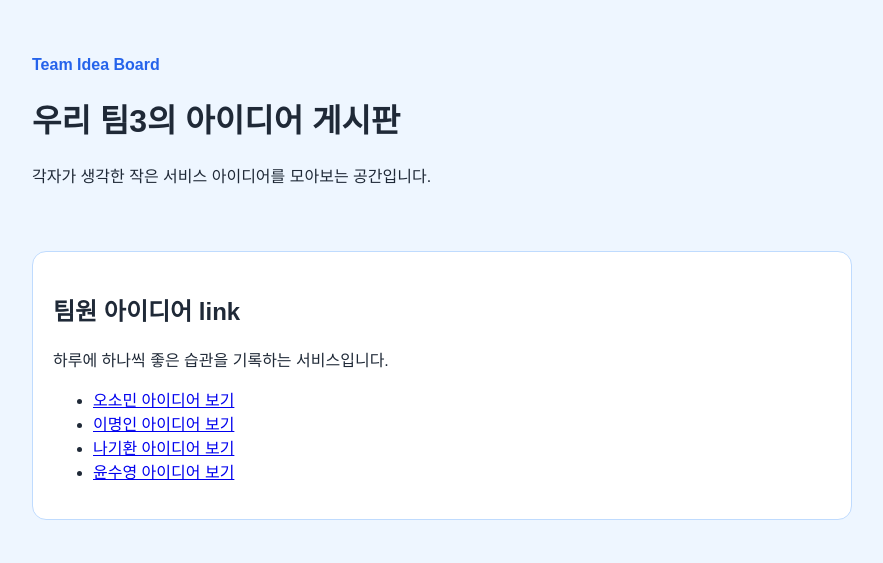
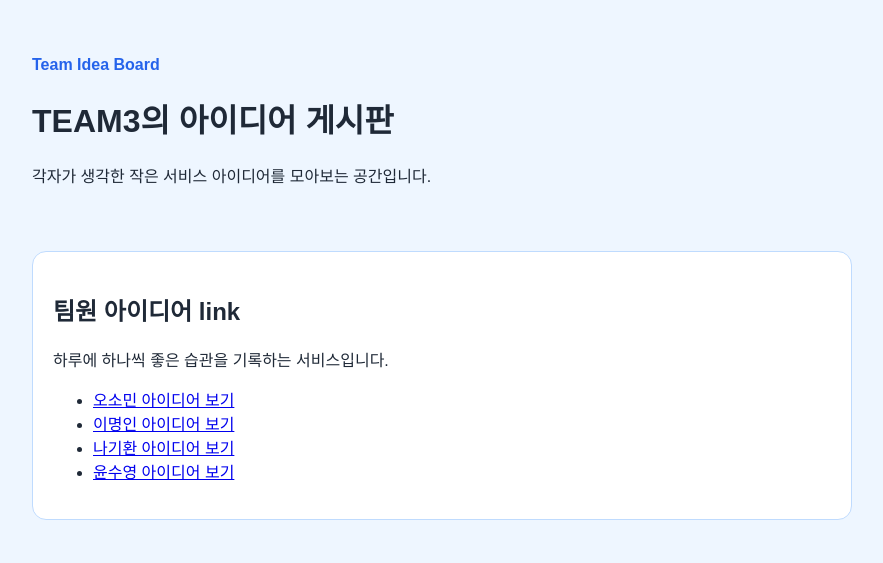
Before and after one commit to Sommin/team-idea-board, a plain HTML site: page index.html in a window 1280 px wide. Shown: the whole page, without its empty margins (198-1081 px from the left). Drawn offline with Linux system fonts and the light colour scheme.

Commit message:
index 수정

```diff
--- a/index.html
+++ b/index.html
@@ -9,7 +9,7 @@
   <body>
     <header>
       <p class="eyebrow">Team Idea Board</p>
-      <h1>우리 팀3의 아이디어 게시판</h1>
+      <h1>TEAM3의 아이디어 게시판</h1>
       <p>각자가 생각한 작은 서비스 아이디어를 모아보는 공간입니다.</p>
     </header>
 
```
